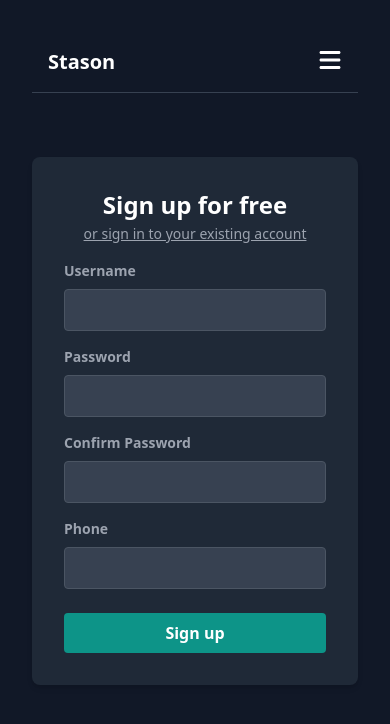
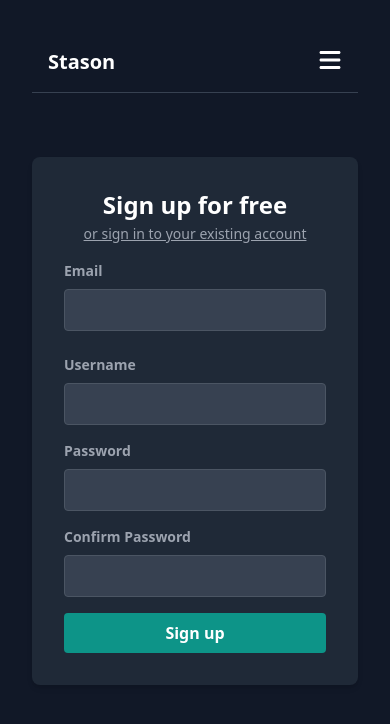
Before and after one commit to Izamu69/dyploma, a React (Vite) app: page /signup in a window 390 px wide. Shown: the top 724 px of the page. Built offline with nearby package versions, Linux system fonts and the light colour scheme.

Commit message:
fixed test creation responsiveness + changed phone to email in forms

```diff
--- /dev/null
+++ b/ui/components/CreateTest.css
@@ -0,0 +1,24 @@
+/* For WebKit-based browsers (Chrome, Safari, Opera) */
+::-webkit-scrollbar {
+    width: 8px; /* Adjust the width as desired */
+    height: 8px; /* Adjust the height as desired */
+  }
+
+  ::-webkit-scrollbar-track {
+    background-color: #1f2937; /* Dark mode background color */
+  }
+
+  ::-webkit-scrollbar-thumb {
+    background-color: #4b5563; /* Dark mode thumb color */
+    border-radius: 4px; /* Rounded corners */
+  }
+
+  ::-webkit-scrollbar-thumb:hover {
+    background-color: #6b7280; /* Dark mode thumb color on hover */
+  }
+
+  /* For Firefox */
+  * {
+    scrollbar-width: thin; /* Adjust the width as desired */
+    scrollbar-color: #4b5563 #1f2937; /* Dark mode thumb color and track color */
+  }
--- a/ui/components/Header.jsx
+++ b/ui/components/Header.jsx
@@ -1,6 +1,6 @@
 import React, { useState } from 'react';
 import { FontAwesomeIcon } from '@fortawesome/react-fontawesome';
-import { faBell, faBars, faTimes } from '@fortawesome/free-solid-svg-icons';
+import { faPlus, faBars, faTimes } from '@fortawesome/free-solid-svg-icons';
 import './Header.css';
 import { Link } from 'react-router-dom';
 
@@ -45,7 +45,7 @@ const Header = () => {
               Browse
             </a>
             <div className="flex items-center space-x-4">
-              <FontAwesomeIcon icon={faBell} className="w-5 h-5 cursor-pointer hover:text-white" />
+              <Link to="/createtest"><FontAwesomeIcon icon={faPlus} className="w-5 h-5 cursor-pointer hover:text-white"/></Link>
               <a href="/settings" className="hover:text-white hover:underline font-bold">
                 Settings
               </a>
--- a/ui/components/SignUpForm.jsx
+++ b/ui/components/SignUpForm.jsx
@@ -7,7 +7,7 @@ const SignUpForm = () => {
     lastName: '',
     password: '',
     confirmPassword: '',
-    phone: '',
+    email: '',
   });
 
   const [error, setError] = useState('');
@@ -40,7 +40,7 @@ const SignUpForm = () => {
           firstName: formData.firstName || ' ', // Allow empty first name
           lastName: formData.lastName || ' ', // Allow empty last name
           password: formData.password,
-          phone: formData.phone,
+          email: formData.email,
         }),
       });
 
@@ -67,6 +67,19 @@ const SignUpForm = () => {
         {error && <p className="text-red-500 text-sm">{error}</p>}
         {success && <p className="text-green-500 text-sm">{success}</p>}
         <form onSubmit={handleSubmit}>
+          <div className="mb-6">
+            <label className="flex text-gray-400 text-sm font-bold mb-2" htmlFor="email">
+              Email
+            </label>
+            <input
+              className="w-full px-3 py-2 text-gray-300 bg-gray-700 border border-gray-600 rounded focus:outline-none focus:shadow-outline"
+              id="email"
+              type="email"
+              value={formData.email}
+              onChange={handleChange}
+              required
+            />
+          </div>
           <div className="mb-4">
             <label className="flex text-gray-400 text-sm font-bold mb-2" htmlFor="userName">
               Username
@@ -106,19 +119,7 @@ const SignUpForm = () => {
               required
             />
           </div>
-          <div className="mb-6">
-            <label className="flex text-gray-400 text-sm font-bold mb-2" htmlFor="phone">
-              Phone
-            </label>
-            <input
-              className="w-full px-3 py-2 text-gray-300 bg-gray-700 border border-gray-600 rounded focus:outline-none focus:shadow-outline"
-              id="phone"
-              type="text"
-              value={formData.phone}
-              onChange={handleChange}
-              required
-            />
-          </div>
+
           <button
             className="w-full bg-teal-600 text-white py-2 px-4 rounded hover:bg-teal-700 focus:outline-none focus:shadow-outline font-bold"
             type="submit"
--- a/ui/components/UserSettings.jsx
+++ b/ui/components/UserSettings.jsx
@@ -51,8 +51,8 @@ const UserSettings = () => {
                                     <input type="text" id="userName" className="mt-1 flex md:w-1/2 w-full px-3 py-2 bg-gray-700 border border-gray-600 rounded" />
                                 </div>
                                 <div className='mx-8'>
-                                    <label htmlFor="phone" className="flex text-base font-bold">Phone</label>
-                                    <input type="text" id="phone" className="mt-1 block md:w-1/2 w-full px-3 py-2 bg-gray-700 border border-gray-600 rounded" />
+                                    <label htmlFor="email" className="flex text-base font-bold">Email</label>
+                                    <input type="email" id="email" className="mt-1 block md:w-1/2 w-full px-3 py-2 bg-gray-700 border border-gray-600 rounded" />
                                 </div>
                                 <div className='mx-8'>
                                     <label htmlFor="firstName" className="flex text-base font-bold">First Name</label>
```
Also changed, not shown: ui/components/CreateTest.jsx (+35 -12 lines).
